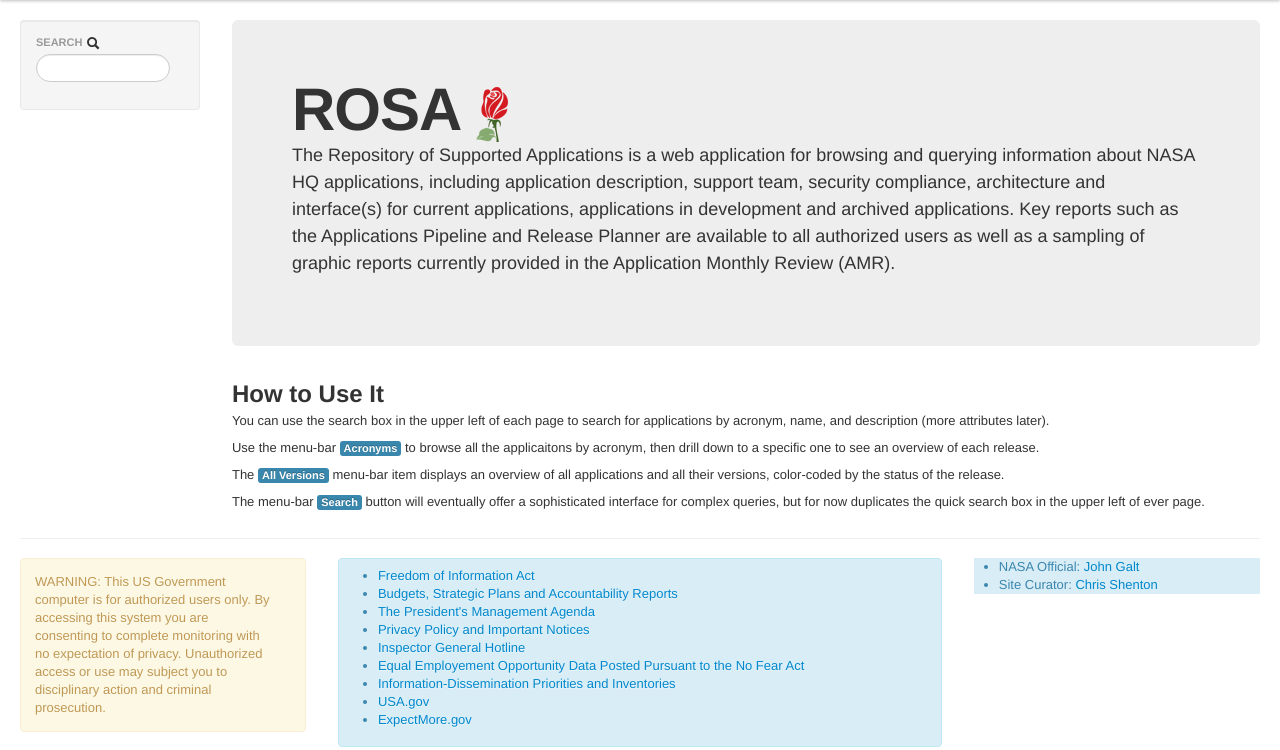
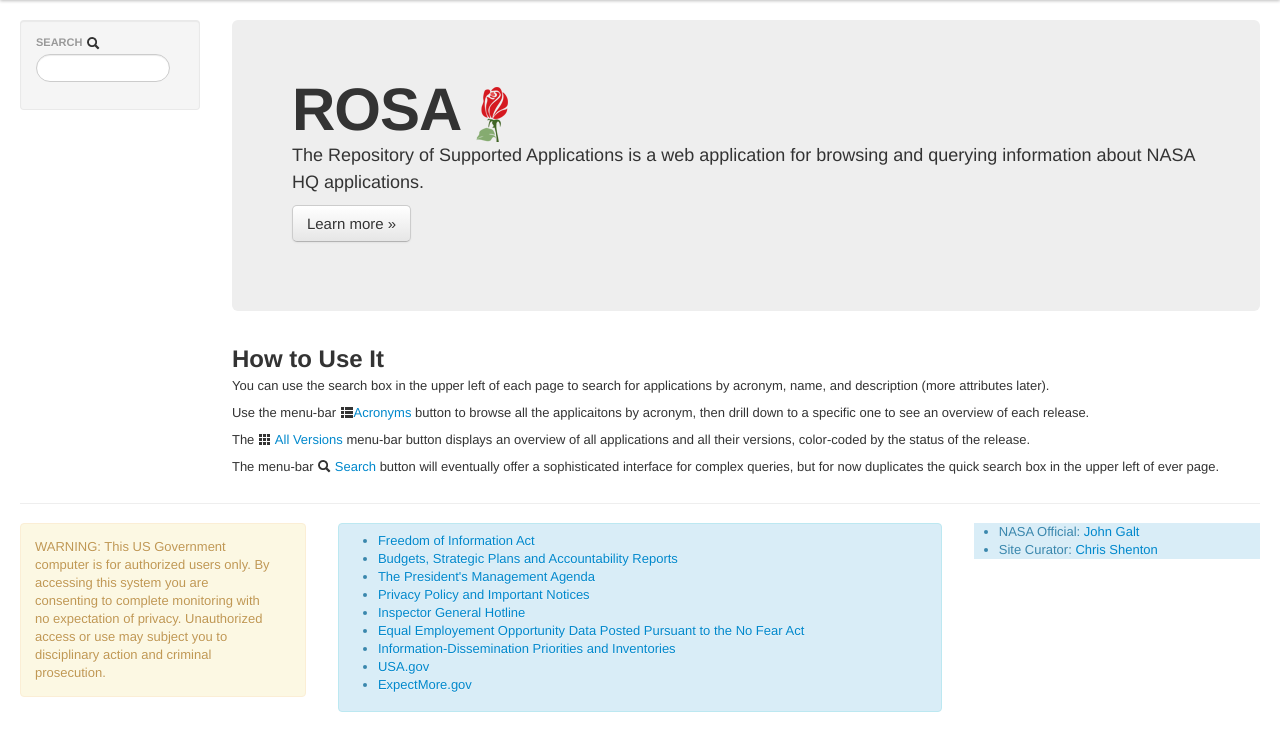
Before and after one commit to shentonfreude/ROSA, a Django app: page / in a window 1280 px wide. Shown: the part 40-790 px from the top of the page. After the commit the page ends 752 px from the top, so only its background shows below. Run offline with Django 3.2, Linux system fonts and the light colour scheme; parts of the project's set-up code (start-up, migrations or seed data) failed here and were passed over; some libraries are stand-ins or nearby versions.

Commit message:
UI visual improovements: acronym links, icons, status labels, title

```diff
--- a/rosa/templates/application/report.html
+++ b/rosa/templates/application/report.html
@@ -1,5 +1,5 @@
 {% extends "base.html" %}
-{% block title %}ROSA: Search Results{% endblock %}
+{% block title %}Search Results [ROSA]{% endblock %}
 {% block content %}
 <h1>Report</h1>
 
--- a/rosa/templates/application/search.html
+++ b/rosa/templates/application/search.html
@@ -1,7 +1,7 @@
 {% extends "base.html" %}
 {% load bootstrap %}
 
-{% block title %} ROSA: Search {% endblock %}
+{% block title %}Search [ROSA]{% endblock %}
 
 {% block content %}
 <h1>Search</h1>
--- a/rosa/templates/base.html
+++ b/rosa/templates/base.html
@@ -1,7 +1,7 @@
 <!DOCTYPE html>
 <html lang="en">
   <head>
-    <title>{% block title %}ROSA: Repository Of Supported Applications{% endblock %}</title>
+    <title>{% block title %}Repository Of Supported Applications [ROSA]{% endblock %}</title>
     <meta name="description" content="Repository Of Supported Applications">
     <meta name="author" content="Chris Shenton">
     <meta name="viewport" content="width=device-width, initial-scale=1.0">
--- a/rosa/templates/home.html
+++ b/rosa/templates/home.html
@@ -4,16 +4,9 @@
 {% block content %}
 <div class="hero-unit">
   <h1>ROSA <img src="{{STATIC_URL}}img/rose.png"/></h1>
-  <p>
-  The Repository of Supported Applications is a web application for
-    browsing and querying information about NASA HQ applications,
-    including application description, support team, security
-    compliance, architecture and interface(s) for current
-    applications, applications in development and archived
-    applications. Key reports such as the Applications Pipeline and
-    Release Planner are available to all authorized users as well as a
-    sampling of graphic reports currently provided in the Application
-    Monthly Review (AMR).</p>
+  <p>The Repository of Supported Applications is a web application
+    for browsing and querying information about NASA HQ applications.</p>
+  <p><a class="btn btn-large" a href="{% url about %}">Learn more &raquo;</a></p>
 </div>
 
 
@@ -21,15 +14,16 @@
 
 <p>You can use the search box in the upper left of each page to search for applications by acronym, name, and description (more attributes later).</p>
 
-<p>Use the menu-bar <a href="{% url acronyms %}" class="label label-info">Acronyms</a> to
-browse all the applicaitons by acronym, then drill down to a specific
-one to see an overview of each release.</p>
+<p>Use the menu-bar <a href="{% url acronyms
+%}"><i class="icon-th-list"> </i>Acronyms</a> button to browse all the
+applicaitons by acronym, then drill down to a specific one to see an
+overview of each release.</p>
 
-<p>The <a href="{% url app_versions %}" class="label label-info">All Versions</a> menu-bar item
-displays an overview of all applications and all their versions,
-color-coded by the status of the release.</p>
+<p>The <a href="{% url app_versions %}"><i class="icon-th"></i> All
+Versions</a> menu-bar button displays an overview of all applications
+and all their versions, color-coded by the status of the release.</p>
 
-<p>The menu-bar <a href="{% url search %}" class="label label-info">Search</a> button will
+<p>The menu-bar <a href="{% url search %}"><i class="icon-search"></i> Search</a> button will
 eventually offer a sophisticated interface for complex queries, but
 for now duplicates the quick search box in the upper left of ever
 page.</p>
```
Also changed, not shown: rosa/application/views.py (+6 -2 lines), rosa/templates/about.html (+14 -2 lines), rosa/templates/application/application_details.html (+7 -7 lines), rosa/templates/application/search_results.html (+14 -11 lines).
